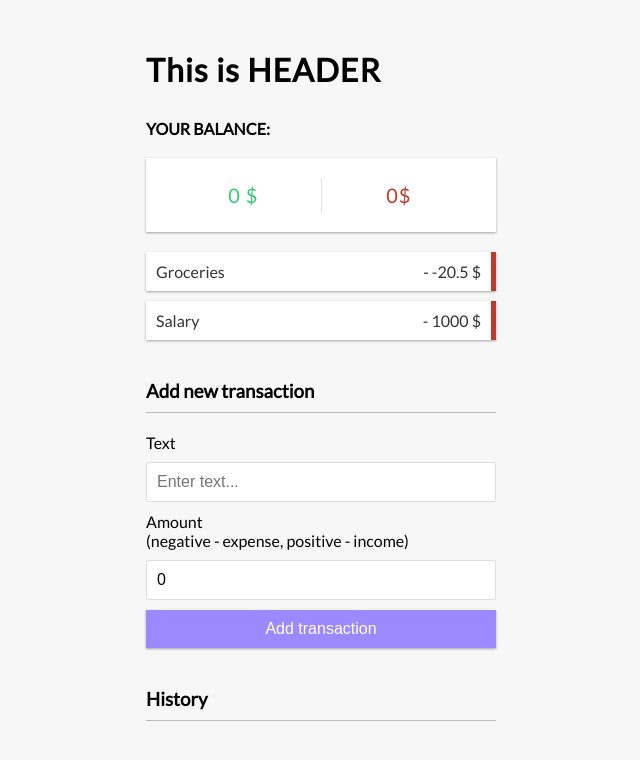
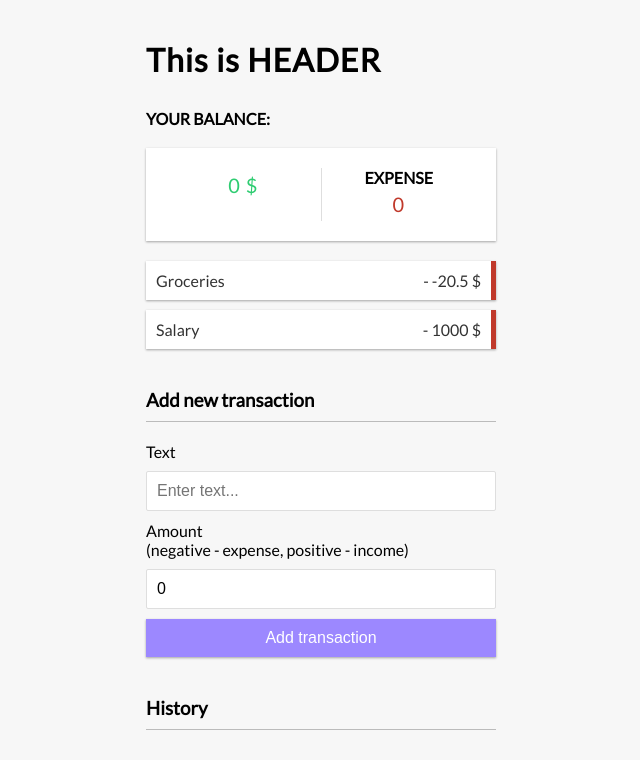
Before and after one commit to OmarMohmdSuleiman/Expense-tracker, a React (Vite) app: page / in a window 1280 px wide. Shown: the top 760 px of the page, without its empty margins (319-959 px from the left). Built offline with nearby package versions, Linux system fonts and the light colour scheme.

Commit message:
Handle adding the expenses added by user

```diff
--- a/src/components/App.jsx
+++ b/src/components/App.jsx
@@ -10,12 +10,16 @@ function App() {
     { text: "Groceries", amount: -20.5 },
     { text: "Salary", amount: 1000 }
   ]);
+  const [expense,setExpense]=useState(0);
 
   // Function to add a new transaction item
   function AddItem(text, amount) {
     setTexts(prevTexts => {
       return [...prevTexts, { text, amount }];
     });
+    if (amount < 0) {
+        setExpense(prevExpense => prevExpense - amount);
+      }
   }
 
   // Function to delete a transaction item by id
@@ -30,7 +34,7 @@ function App() {
       <Header />
       <div className="container">
         <Balance />
-        <IncomeExpenses />
+        <IncomeExpenses expense= {expense} />
         <ul id="list" className="list">
           {texts.map((Item, index) => (
             <TransactionList
--- a/src/components/Income-expenses.jsx
+++ b/src/components/Income-expenses.jsx
@@ -7,8 +7,8 @@ function IncomeExpenses(props){
   <p className="money plus">0 $</p>
         </div>
         <div>
-          <h4>{props.Expense}</h4>
-  <p className="money minus">0$</p>
+          <h4>Expense</h4>
+  <p className="money minus">{props.expense}</p>
         </div>
       </div>);
 }
```
